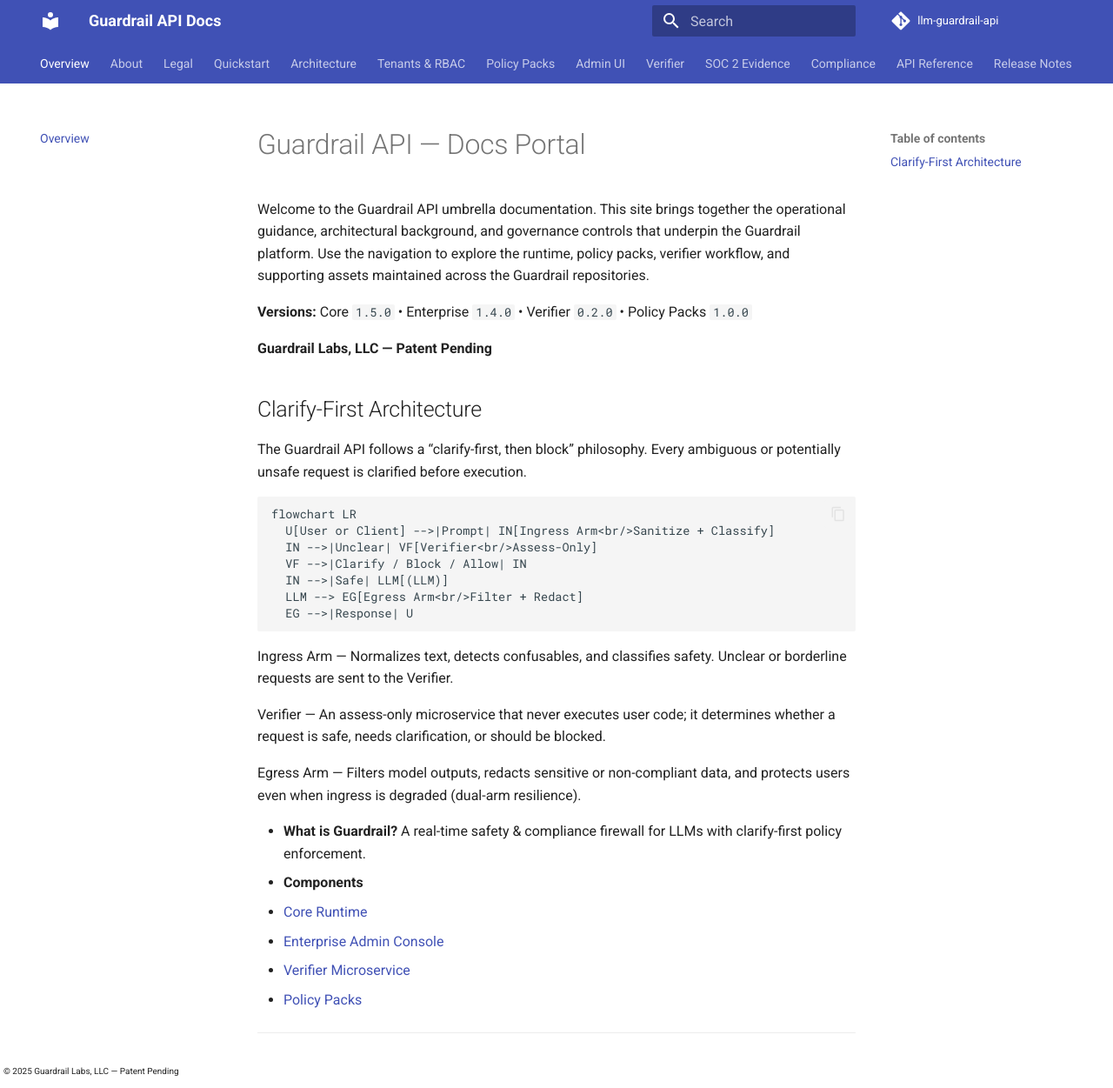
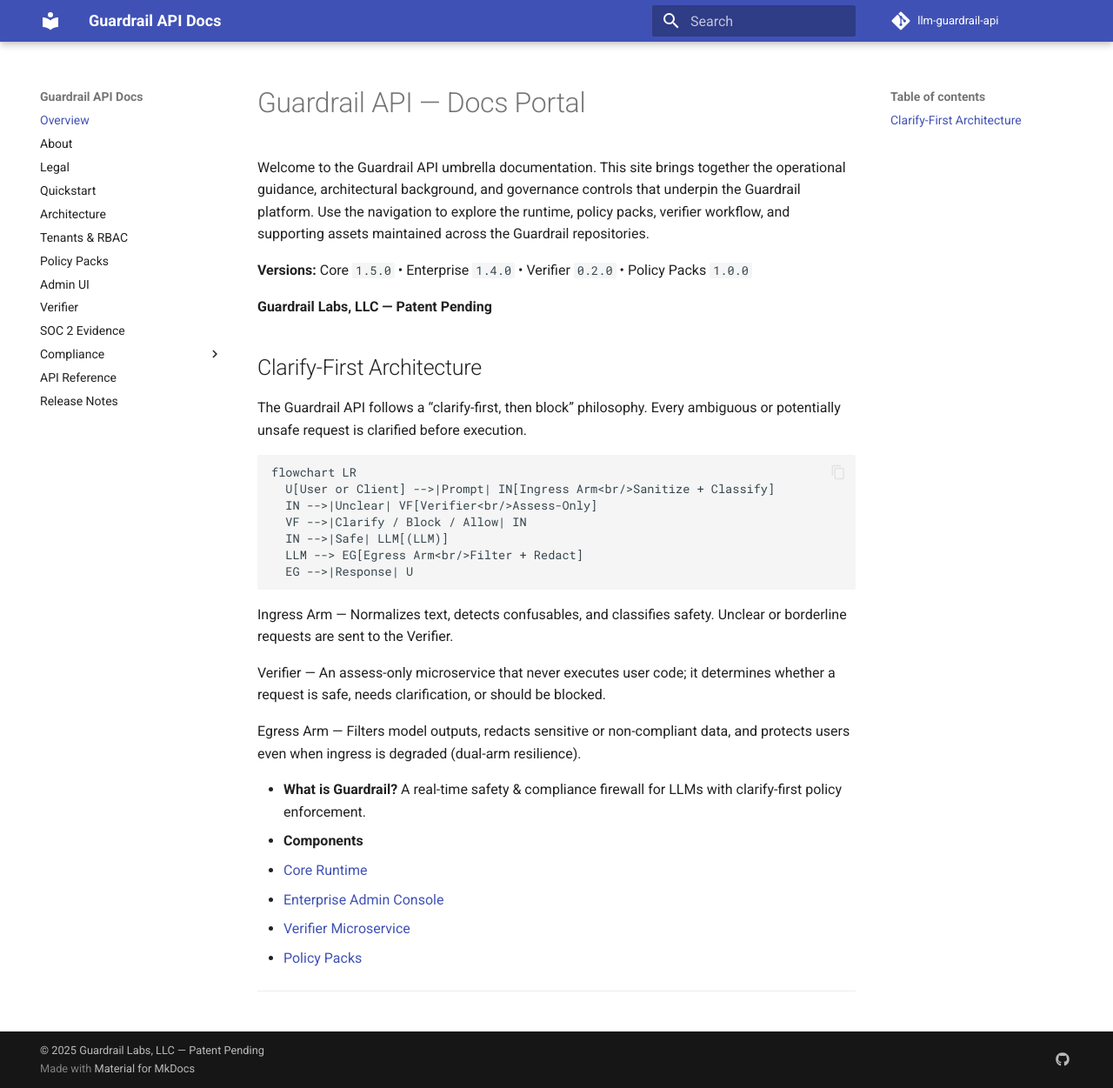
Before and after one commit to guardrail-labs/llm-guardrail-api, an MkDocs documentation site: the page built from docs/index.md, in a window 1280 px wide and 1251 px high. Shown: the whole window at 87% size. Built offline with MkDocs 1.6.1 and Material for MkDocs 9.7.7, drawn with Linux system fonts in a browser that asks for light colours; comment, search, counter and statistics services are not loaded.

Commit message:
Use Material footer and move legal notice

```diff
--- a/mkdocs.yml
+++ b/mkdocs.yml
@@ -20,10 +20,7 @@
   - Release Notes: release-notes.md
 theme:
   name: material
-  custom_dir: overrides
   features:
-    - navigation.tabs
-    - navigation.sections
     - content.code.copy
 markdown_extensions:
   - admonition
@@ -40,4 +37,4 @@
     - icon: fontawesome/brands/github
       link: https://github.com/guardrail-labs
       name: Guardrail Labs
-  legal_notice: "© 2025 Guardrail Labs, LLC — Patent Pending"
+copyright: "© 2025 Guardrail Labs, LLC — Patent Pending"
--- a/overrides/partials/footer.html
+++ /dev/null
@@ -1,5 +0,0 @@
-{% if config.extra.legal_notice %}
-  <div class="md-footer-meta__inner">
-    <p class="md-footer-meta__legal">{{ config.extra.legal_notice }}</p>
-  </div>
-{% endif %}
```
